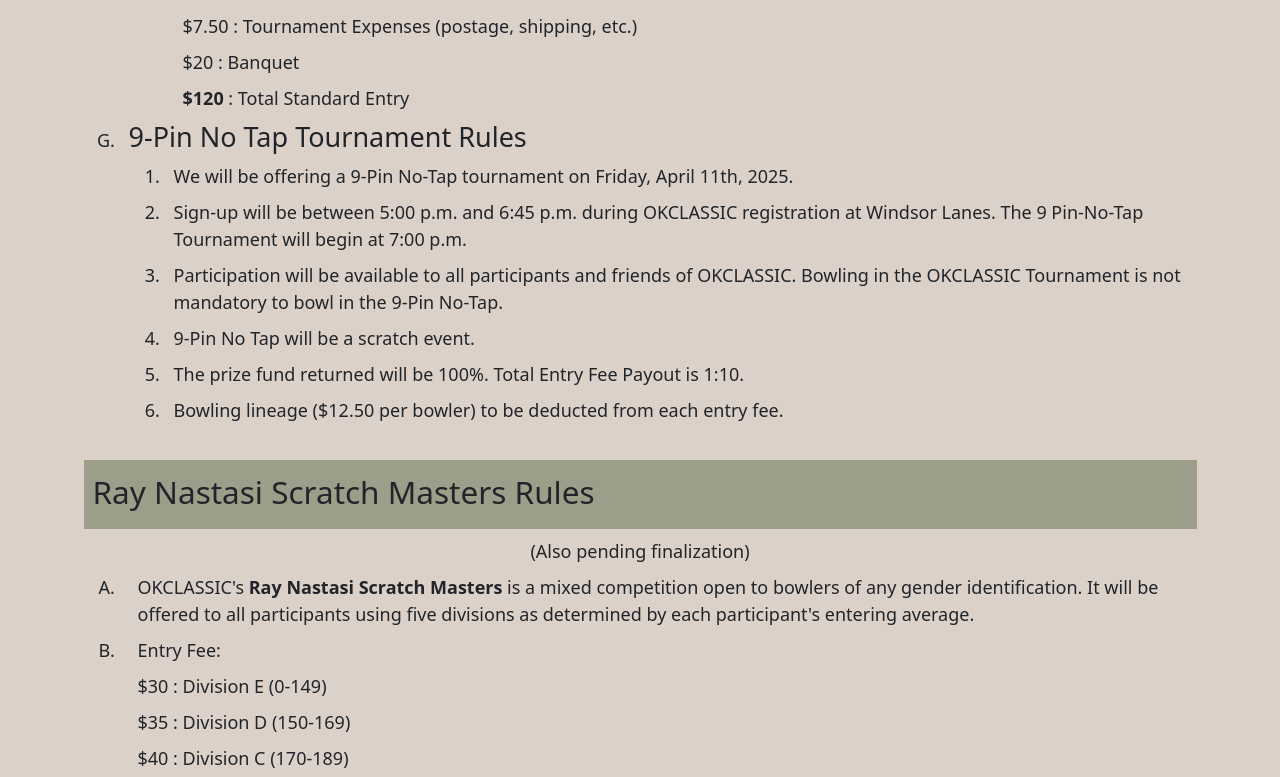
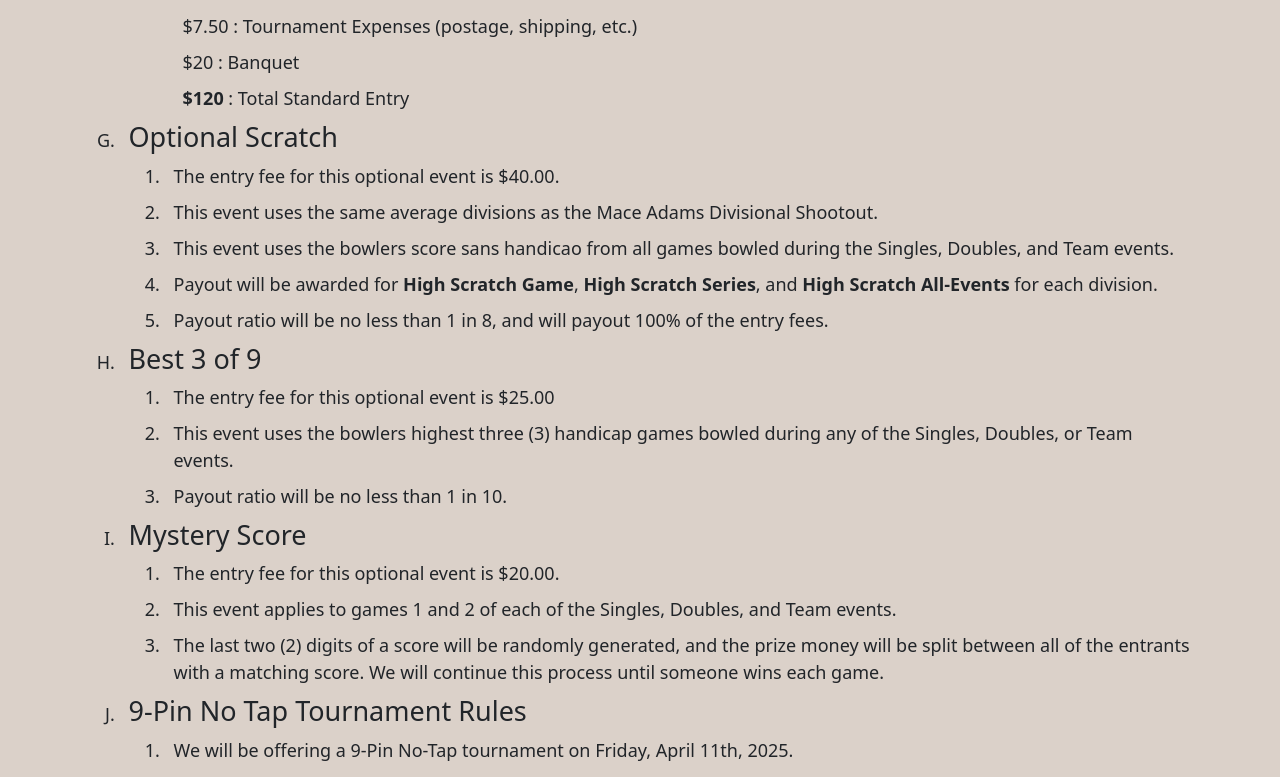
Before and after one commit to tournio/okclassic-nextjs, a Next.js app: page /rules in a window 1280 px wide. Shown: the part 2567-3344 px from the top of the page. Built offline with nearby package versions, Linux system fonts and the light colour scheme.

Commit message:
rule updates

```diff
--- a/src/components/Rules/Rules.js
+++ b/src/components/Rules/Rules.js
@@ -93,6 +93,32 @@ The Tournament Director reserves the right to dismiss and/or disqualify any bowl
 `,
     },
     {
+      header: 'Optional Scratch',
+      markdown: `
+1. The entry fee for this optional event is $40.00.
+1. This event uses the same average divisions as the Mace Adams Divisional Shootout.
+1. This event uses the bowlers score sans handicao from all games bowled during the Singles, Doubles, and Team events.
+1. Payout will be awarded for **High Scratch Game**, **High Scratch Series**, and **High Scratch All-Events** for each division.
+1. Payout ratio will be no less than 1 in 8, and will payout 100% of the entry fees.
+`,
+    },
+    {
+      header: 'Best 3 of 9',
+      markdown: `
+1. The entry fee for this optional event is $25.00
+1. This event uses the bowlers highest three (3) handicap games bowled during any of the Singles, Doubles, or Team events.
+1. Payout ratio will be no less than 1 in 10.
+`,
+    },
+    {
+      header: 'Mystery Score',
+      markdown: `
+1. The entry fee for this optional event is $20.00.
+1. This event applies to games 1 and 2 of each of the Singles, Doubles, and Team events.
+1. The last two (2) digits of a score will be randomly generated, and the prize money will be split between all of the entrants with a matching score. We will continue this process until someone wins each game.
+`,
+    },
+    {
       header: '9-Pin No Tap Tournament Rules',
       markdown: `
 1. We will be offering a 9-Pin No-Tap tournament on Friday, April 11th, 2025.
@@ -163,7 +189,7 @@ Tournament is not mandatory to bowl in the 9-Pin No-Tap.
 
       <section className={styles.Rules}>
         <h3 className={`section-heading`} id={'scratch_masters_rules'}>
-          Ray Nastasi Scratch Masters Rules
+          Ray Nastasi Scratch Masters
         </h3>
 
         <p className={`text-md-center`}>
```
